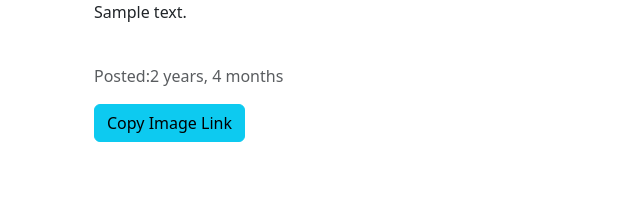
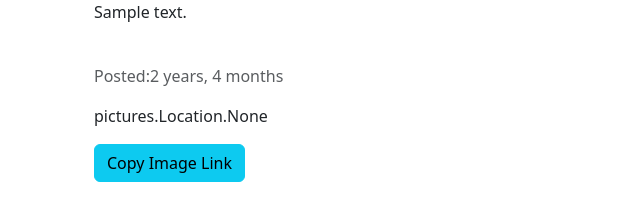
Before and after one commit to Developer-Gitonga/Gallery-app, a Django app: page /imagedetails/1 in a window 1280 px wide. Shown: the part 177-398 px from the top of the page, without its empty margins (0-640 px from the left). Run offline with Django 4.2, Linux system fonts and the light colour scheme; tables that the repository leaves empty hold one stand-in row (values such as "Sample post"); some libraries are stand-ins or nearby versions.

Commit message:
make it better

```diff
--- a/pictures/templates/display_image.html
+++ b/pictures/templates/display_image.html
@@ -9,6 +9,7 @@
             <h5 class="card-title">{{image.title}}</h5>
             <p class="card-text">{{image.description}}</p><br>
             <p class="text-muted">Posted:{{ image.pub_date|timesince }} </p>
+            <p class="card-text">{{image.location}}</p>
             <button type="button" name="button" class="btn btn-info" value="{{image.image.url}}" onclick="copylink(this.value)">Copy Image Link</button><br>
             </div>
     </div>
```
